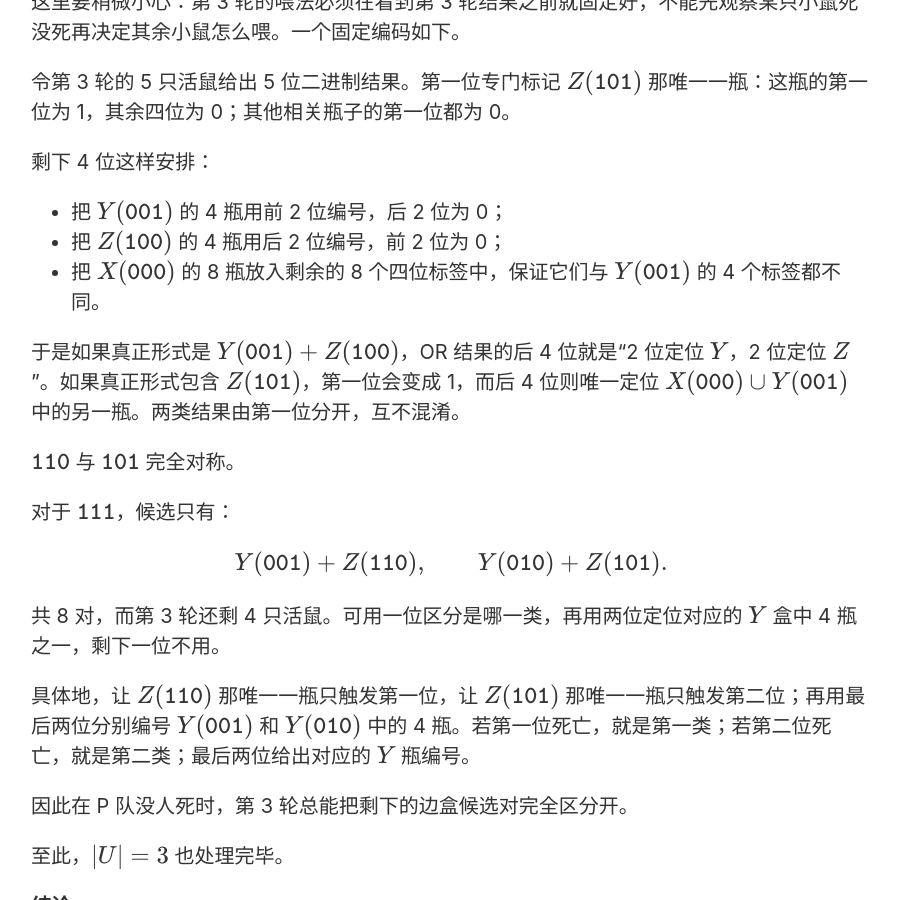
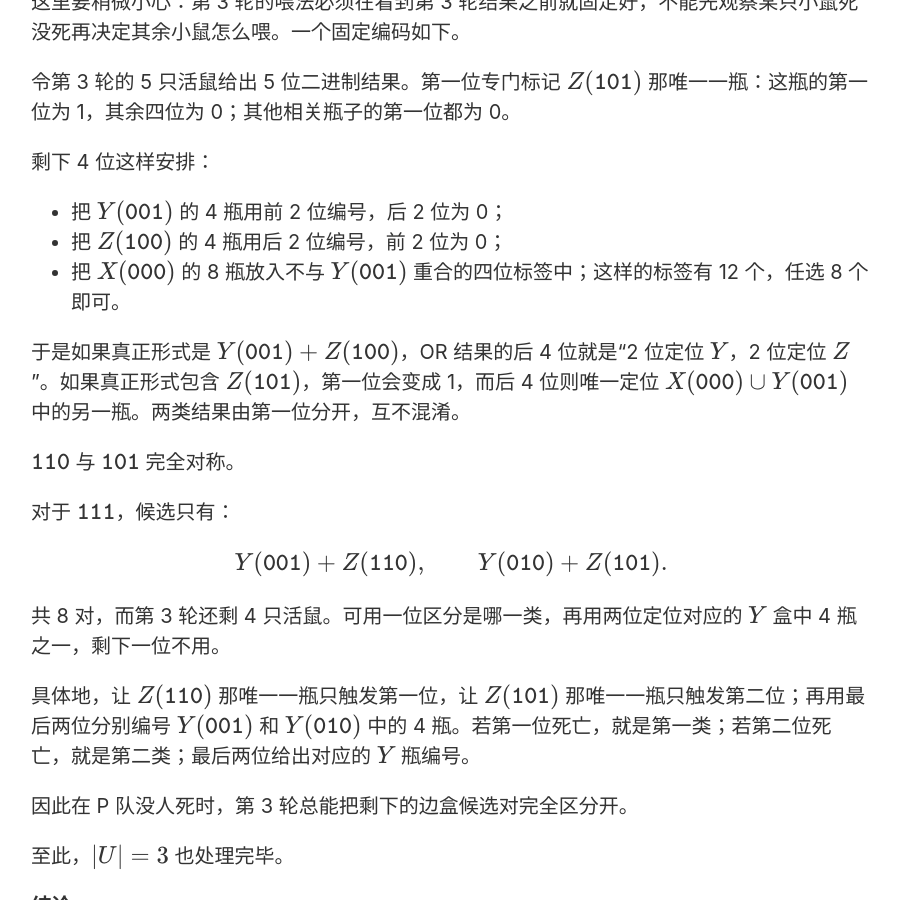
Before and after one commit to yubel667/yubel667.github.io, a Jekyll site: the page built from _posts/2026-06-04-poison-bottles-strategy.md, in a window 1280 px wide and 900 px high, scrolled down 10812 px. Shown: the whole window, without its empty margins (189-1088 px from the left). Built offline with Jekyll 4.4.1, drawn with Linux system fonts in a browser that asks for light colours; formulas are drawn with MathJax 3.

Commit message:
minor wording fix

```diff
--- a/_posts/2026-06-04-poison-bottles-strategy.md
+++ b/_posts/2026-06-04-poison-bottles-strategy.md
@@ -348,7 +348,7 @@ $$
 
 - 把 $Y(\mathtt{001})$ 的 4 瓶用前 2 位编号，后 2 位为 0；
 - 把 $Z(\mathtt{100})$ 的 4 瓶用后 2 位编号，前 2 位为 0；
-- 把 $X(\mathtt{000})$ 的 8 瓶放入剩余的 8 个四位标签中，保证它们与 $Y(\mathtt{001})$ 的 4 个标签都不同。
+- 把 $X(\mathtt{000})$ 的 8 瓶放入不与 $Y(\mathtt{001})$ 重合的四位标签中；这样的标签有 12 个，任选 8 个即可。
 
 于是如果真正形式是 $Y(\mathtt{001})+Z(\mathtt{100})$，OR 结果的后 4 位就是“2 位定位 $Y$，2 位定位 $Z$”。如果真正形式包含 $Z(\mathtt{101})$，第一位会变成 1，而后 4 位则唯一定位 $X(\mathtt{000})\cup Y(\mathtt{001})$ 中的另一瓶。两类结果由第一位分开，互不混淆。
 
```
Also changed, not shown: 1 other file.
